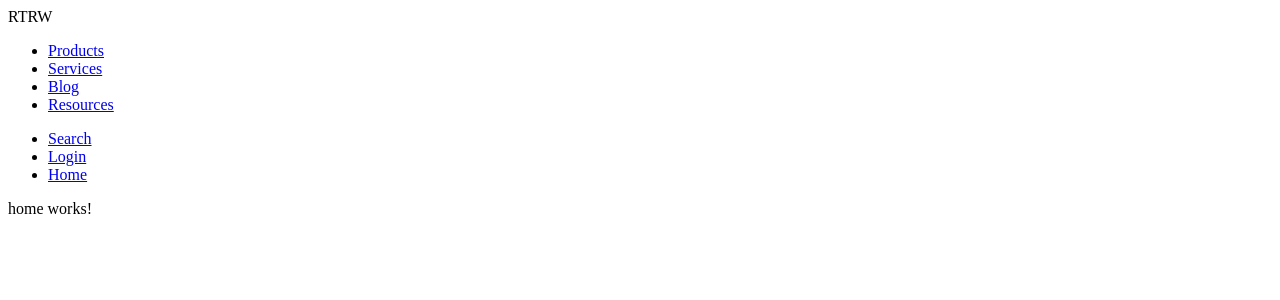
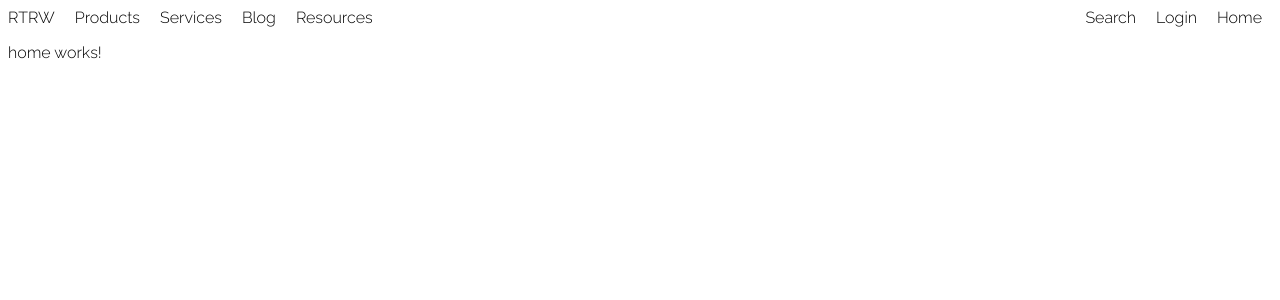
Before and after one commit to tzmanics/rtrw-demo, an Angular app: page / in a window 1280 px wide. Shown: the top 300 px of the page. Built offline with nearby package versions, Linux system fonts and the light colour scheme.

Commit message:
adds nav styling and font

```diff
--- a/src/app/nav/nav.component.css
+++ b/src/app/nav/nav.component.css
@@ -0,0 +1,35 @@
+.header {
+  border-bottom: black;
+}
+
+ul {
+  list-style-type: none;
+  margin: 0;
+  padding: 0;
+}
+
+li {
+  display: inline;
+}
+
+.logo,
+.nav {
+  float: left;
+  margin-right: 10px;
+}
+
+.user-tools {
+  text-align: right;
+}
+
+a,
+a:hover,
+a:visited {
+  color: black;
+  text-decoration: none;
+  padding: 10px;
+}
+
+a:hover {
+  background-color: lightgray;
+}
--- a/src/index.html
+++ b/src/index.html
@@ -1,11 +1,16 @@
-<!doctype html>
+<!DOCTYPE html>
 <html lang="en">
   <head>
-  <meta charset="utf-8">
+    <meta charset="utf-8" />
     <title>RtrwDemo</title>
-  <base href="/">
-  <meta name="viewport" content="width=device-width, initial-scale=1">
-  <link rel="icon" type="image/x-icon" href="favicon.ico">
+    <base href="/" />
+    <meta name="viewport" content="width=device-width, initial-scale=1" />
+    <link rel="icon" type="image/x-icon" href="favicon.ico" />
+    <link rel="preconnect" href="https://fonts.gstatic.com" />
+    <link
+      href="https://fonts.googleapis.com/css2?family=Raleway:wght@300;600&display=swap"
+      rel="stylesheet"
+    />
   </head>
   <body>
     <app-root></app-root>
--- a/src/styles.css
+++ b/src/styles.css
@@ -1 +1,3 @@
-/* You can add global styles to this file, and also import other style files */
+* {
+  font-family: "Raleway", sans-serif;
+}
```
Lines whose indentation alone changed are shown as unchanged.
